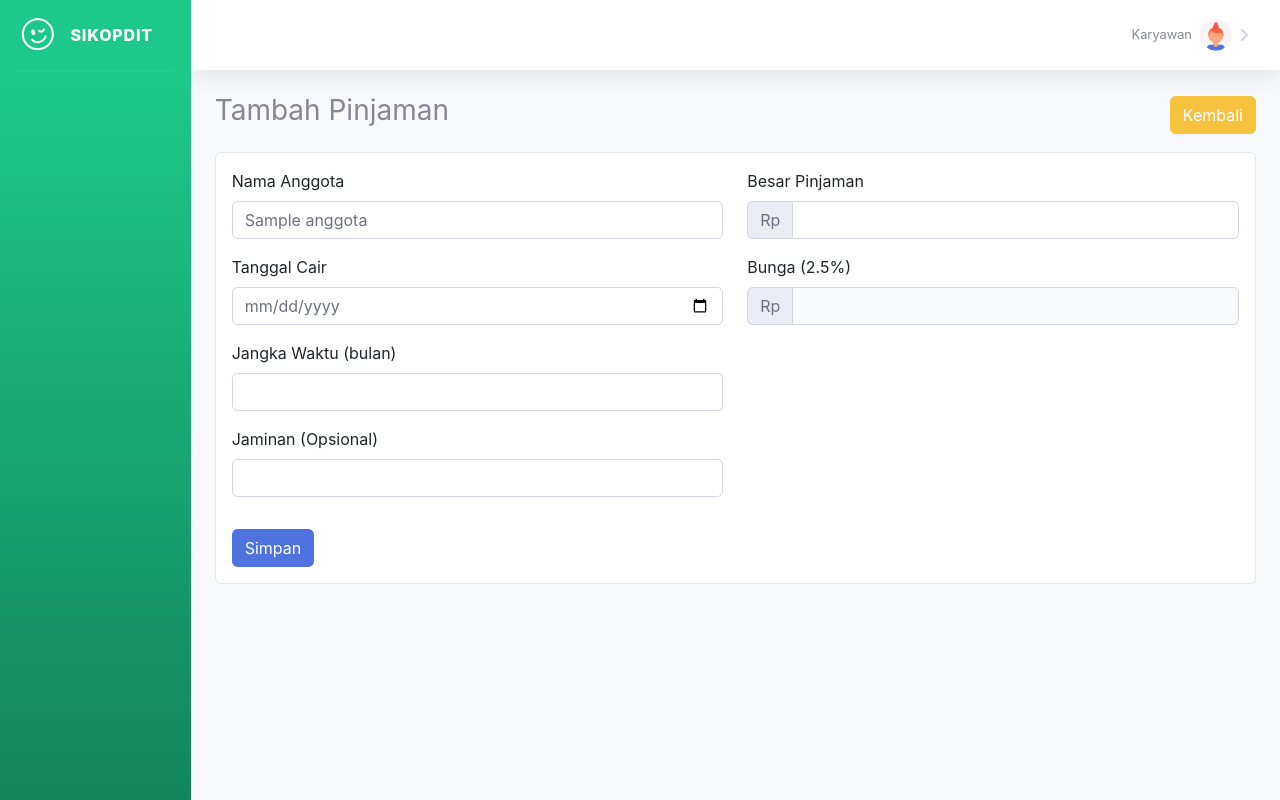
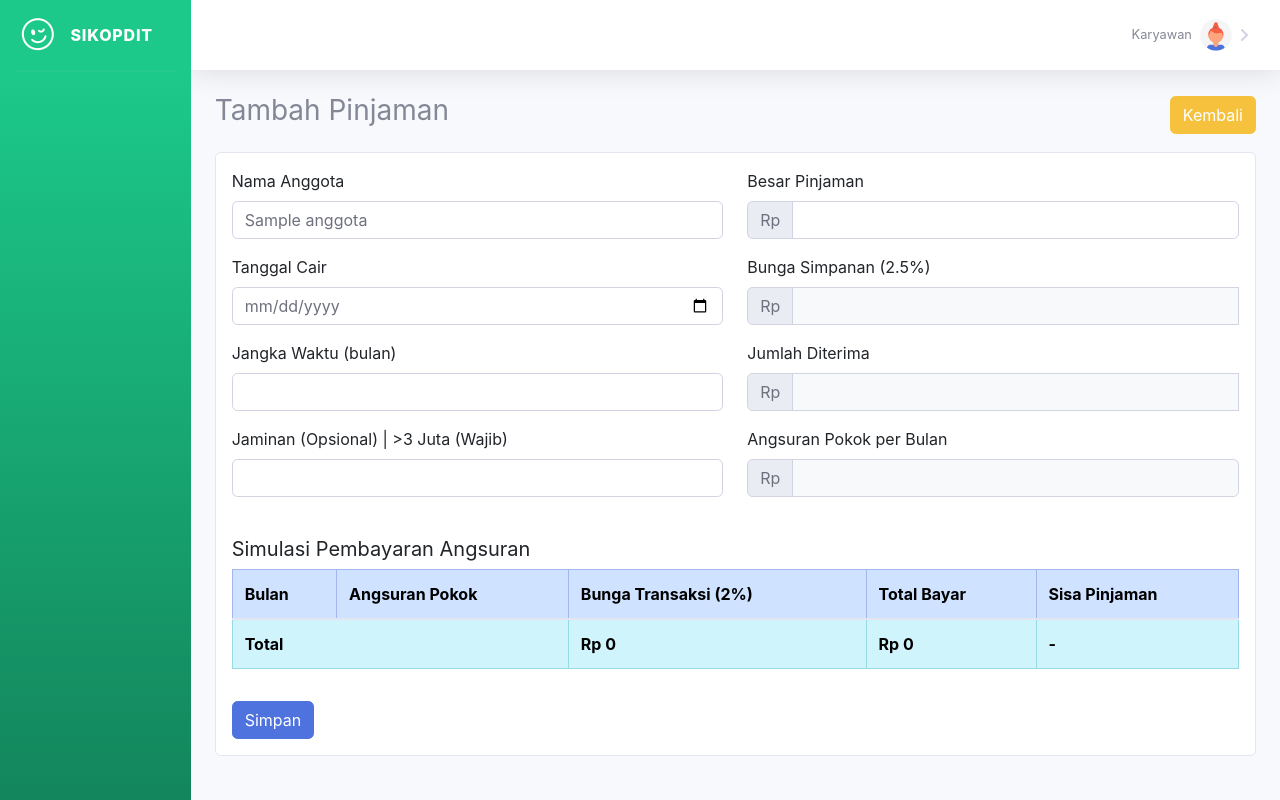
Before and after one commit to dewiyuni/SIKOPDIT, a CodeIgniter 4 app: the page made by app/Views/karyawan/transaksi_pinjaman/tambah.php in a window 1280 px wide. Run offline with PHP 8.4 and a stand-in for CodeIgniter, Linux system fonts and the light colour scheme; the template is opened without the code that fills it: most values are stand-ins (such as "Sample title", 1, 10 or a date in 2020); data that the repository does not hold is empty; some libraries are stand-ins or nearby versions.

Commit message:
feat: add loan simulation feature with updated calculations and display

```diff
--- a/app/Views/karyawan/transaksi_pinjaman/tambah.php
+++ b/app/Views/karyawan/transaksi_pinjaman/tambah.php
@@ -47,14 +47,14 @@
                     <div class="form-group mb-3">
                         <label for="jangka_waktu" class="form-label">Jangka Waktu (bulan)</label>
                         <input type="number" name="jangka_waktu" id="jangka_waktu" class="form-control" required min="1"
-                            value="<?= old('jangka_waktu') ?>" onchange="hitungAngsuranBulanan()">
+                            value="<?= old('jangka_waktu') ?>" onchange="hitungAngsuranBulanan(); updateSimulasi();">
                         <?php if (session('errors.jangka_waktu')): ?>
                             <small class="text-danger"><?= session('errors.jangka_waktu') ?></small>
                         <?php endif; ?>
                     </div>
 
                     <div class="form-group mb-3">
-                        <label for="jaminan" class="form-label">Jaminan (Opsional)</label>
+                        <label for="jaminan" class="form-label">Jaminan (Opsional) | >3 Juta (Wajib)</label>
                         <input type="text" name="jaminan" class="form-control" value="<?= old('jaminan') ?>">
                     </div>
                 </div>
@@ -66,7 +66,7 @@
                         <div class="input-group">
                             <span class="input-group-text">Rp</span>
                             <input type="text" id="jumlah_pinjaman" class="form-control" required
-                                oninput="formatRibuan(this); hitungBunga(); hitungAngsuranBulanan();"
+                                oninput="formatRibuan(this); hitungBunga(); hitungAngsuranBulanan(); updateSimulasi();"
                                 autocomplete="off">
                         </div>
                         <input type="hidden" name="jumlah_pinjaman" id="jumlah_pinjaman_hidden"
@@ -77,12 +77,63 @@
                     </div>
 
                     <div class="form-group mb-3">
-                        <label for="bunga" class="form-label">Bunga (2.5%)</label>
+                        <label for="bunga" class="form-label">Bunga Simpanan (2.5%)</label>
                         <div class="input-group">
                             <span class="input-group-text">Rp</span>
                             <input type="text" id="bunga_display" class="form-control" disabled
                                 style="background-color: #f8f9fa;">
+                            <input type="hidden" name="bunga" id="bunga_hidden">
                         </div>
+                    </div>
+
+                    <div class="form-group mb-3">
+                        <label for="jumlah_diterima" class="form-label">Jumlah Diterima</label>
+                        <div class="input-group">
+                            <span class="input-group-text">Rp</span>
+                            <input type="text" id="jumlah_diterima" class="form-control" disabled
+                                style="background-color: #f8f9fa;">
+                            <input type="hidden" name="jumlah_diterima" id="jumlah_diterima_hidden">
+                        </div>
+                    </div>
+
+                    <div class="form-group mb-3">
+                        <label for="angsuran_pokok" class="form-label">Angsuran Pokok per Bulan</label>
+                        <div class="input-group">
+                            <span class="input-group-text">Rp</span>
+                            <input type="text" id="angsuran_pokok" class="form-control" disabled
+                                style="background-color: #f8f9fa;">
+                        </div>
+                    </div>
+                </div>
+            </div>
+
+            <!-- Simulasi Pembayaran -->
+            <div class="row mt-4">
+                <div class="col-12">
+                    <h5>Simulasi Pembayaran Angsuran</h5>
+                    <div class="table-responsive">
+                        <table class="table table-bordered table-striped">
+                            <thead class="table-primary">
+                                <tr>
+                                    <th>Bulan</th>
+                                    <th>Angsuran Pokok</th>
+                                    <th>Bunga Transaksi (2%)</th>
+                                    <th>Total Bayar</th>
+                                    <th>Sisa Pinjaman</th>
+                                </tr>
+                            </thead>
+                            <tbody id="simulasi_body">
+                                <!-- Data simulasi akan diisi oleh JavaScript -->
+                            </tbody>
+                            <tfoot class="table-info">
+                                <tr>
+                                    <th colspan="2">Total</th>
+                                    <th id="total_bunga_transaksi">Rp 0</th>
+                                    <th id="total_pembayaran">Rp 0</th>
+                                    <th>-</th>
+                                </tr>
+                            </tfoot>
+                        </table>
                     </div>
                 </div>
             </div>
@@ -112,15 +163,17 @@
         return number.toString().replace(/\B(?=(\d{3})+(?!\d))/g, ".");
     }
 
-    // Hitung bunga dan total pinjaman
+    // Hitung bunga dan jumlah diterima
     function hitungBunga() {
         const pinjaman = parseInt(document.getElementById("jumlah_pinjaman_hidden").value || 0);
         const bungaPersentase = 2.5;
-        const bungaRupiah = pinjaman * (bungaPersentase / 100);
-        const totalPinjaman = pinjaman + bungaRupiah;
+        const bungaRupiah = Math.round(pinjaman * (bungaPersentase / 100));
+        const jumlahDiterima = pinjaman - bungaRupiah;
 
-        document.getElementById("bunga_display").value = formatNumber(Math.round(bungaRupiah));
-        document.getElementById("total_pinjaman").value = formatNumber(Math.round(totalPinjaman));
+        document.getElementById("bunga_display").value = formatNumber(bungaRupiah);
+        document.getElementById("bunga_hidden").value = bungaRupiah;
+        document.getElementById("jumlah_diterima").value = formatNumber(jumlahDiterima);
+        document.getElementById("jumlah_diterima_hidden").value = jumlahDiterima;
     }
 
     // Hitung angsuran bulanan
@@ -129,13 +182,47 @@
         const jangkaWaktu = parseInt(document.getElementById("jangka_waktu").value || 0);
 
         if (pinjaman > 0 && jangkaWaktu > 0) {
-            const angsuranPokok = pinjaman / jangkaWaktu;
-            const bungaPerBulan = pinjaman * (2.5 / 100);
-            const totalAngsuranPerBulan = angsuranPokok + bungaPerBulan;
+            const angsuranPokok = Math.round(pinjaman / jangkaWaktu);
+            document.getElementById("angsuran_pokok").value = formatNumber(angsuranPokok);
+        } else {
+            document.getElementById("angsuran_pokok").value = "0";
+        }
+    }
 
-            document.getElementById("angsuran_bulanan").value = formatNumber(Math.round(totalAngsuranPerBulan));
-        } else {
-            document.getElementById("angsuran_bulanan").value = "0";
+    // Update tabel simulasi pembayaran
+    function updateSimulasi() {
+        const pinjaman = parseInt(document.getElementById("jumlah_pinjaman_hidden").value || 0);
+        const jangkaWaktu = parseInt(document.getElementById("jangka_waktu").value || 0);
+        let simulasiBody = document.getElementById("simulasi_body");
+        simulasiBody.innerHTML = '';
+
+        if (pinjaman > 0 && jangkaWaktu > 0) {
+            const angsuranPokok = Math.round(pinjaman / jangkaWaktu);
+            let sisaPinjaman = pinjaman;
+            let totalBungaTransaksi = 0;
+            let totalPembayaran = 0;
+
+            for (let i = 1; i <= jangkaWaktu; i++) {
+                const bungaTransaksi = Math.round(angsuranPokok * 0.02); // Bunga 2% per transaksi
+                const totalBayar = angsuranPokok + bungaTransaksi;
+                sisaPinjaman -= angsuranPokok;
+
+                totalBungaTransaksi += bungaTransaksi;
+                totalPembayaran += totalBayar;
+
+                let row = document.createElement('tr');
+                row.innerHTML = `
+                    <td>${i}</td>
+                    <td>Rp ${formatNumber(angsuranPokok)}</td>
+                    <td>Rp ${formatNumber(bungaTransaksi)}</td>
+                    <td>Rp ${formatNumber(totalBayar)}</td>
+                    <td>Rp ${formatNumber(Math.max(0, sisaPinjaman))}</td>
+                `;
+                simulasiBody.appendChild(row);
+            }
+
+            document.getElementById("total_bunga_transaksi").innerText = `Rp ${formatNumber(totalBungaTransaksi)}`;
+            document.getElementById("total_pembayaran").innerText = `Rp ${formatNumber(totalPembayaran)}`;
         }
     }
 
@@ -147,6 +234,7 @@
             document.getElementById("jumlah_pinjaman_hidden").value = oldPinjaman;
             hitungBunga();
             hitungAngsuranBulanan();
+            updateSimulasi();
         }
     });
 </script>
```
